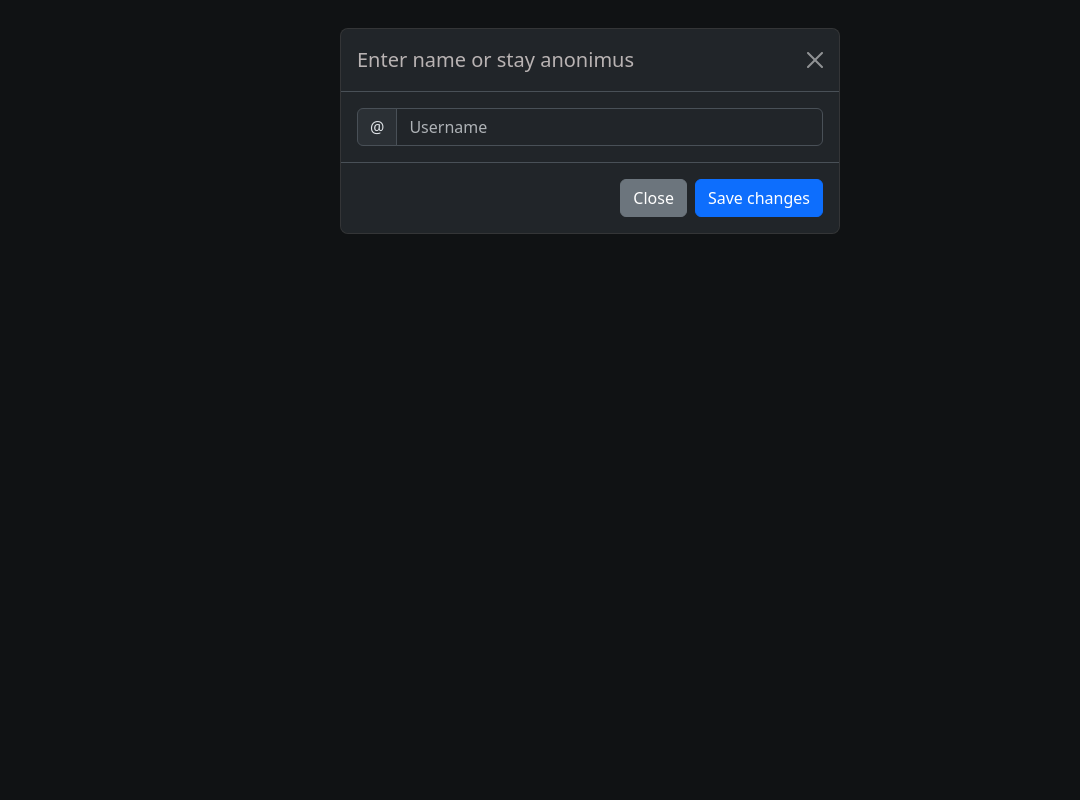
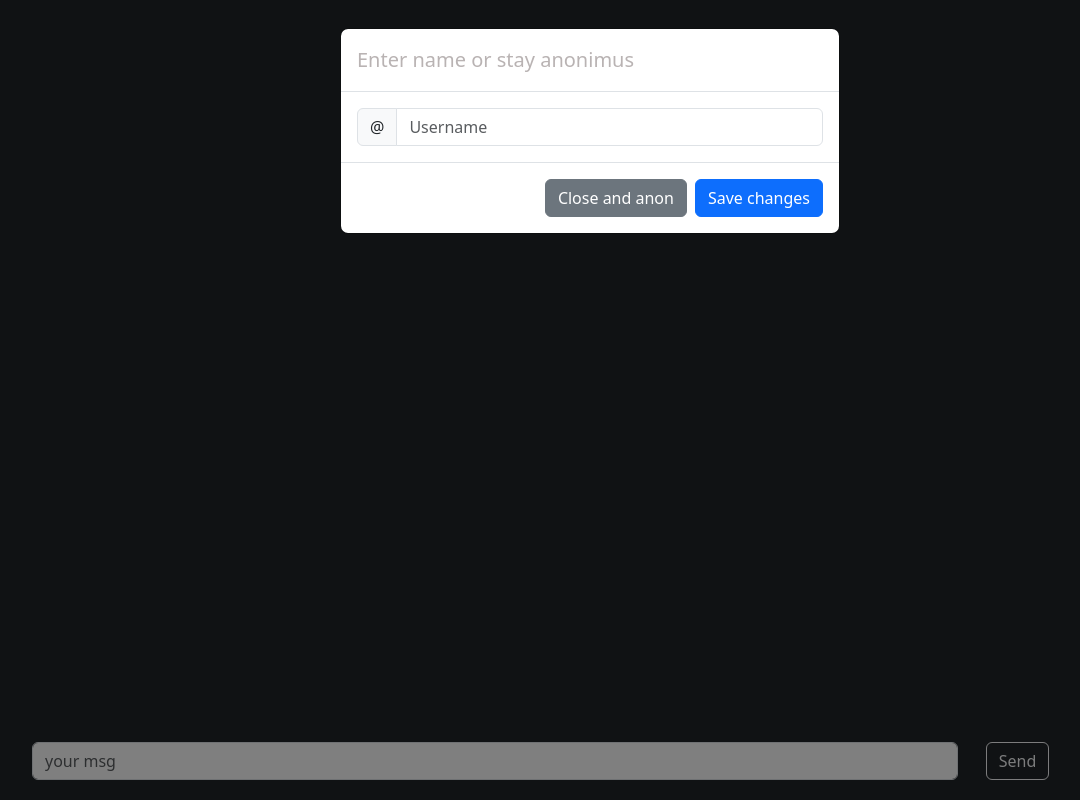
Before and after one commit to razdor13/26hwChatWithWebSocket, a website built with webpack: page src/index.html in a window 1280 px wide. Shown: the whole page, without its empty margins (50-1130 px from the left). Built offline with nearby package versions, Linux system fonts and the light colour scheme; no server answers.

Commit message:
added webSocket logic and input for chat

```diff
--- a/package.json
+++ b/package.json
@@ -35,6 +35,7 @@
     "mini-css-extract-plugin": "^2.8.0",
     "nodemon": "^3.0.3",
     "path": "^0.12.7",
-    "url": "^0.11.3"
+    "url": "^0.11.3",
+    "ws": "^8.16.0"
   }
 }
--- a/src/index.html
+++ b/src/index.html
@@ -6,12 +6,13 @@
     <title>Bootstrap w/ Webpack</title>
   </head>
   <body >
-    <div class="modal fade" id="exampleModal" data-bs-theme="dark" tabindex="-1" aria-labelledby="exampleModalLabel" aria-hidden="true">
+      <div class="modal-section">
+        <div class="modal fade" id="staticBackdrop" data-bs-backdrop="static" data-bs-keyboard="false" tabindex="-1" aria-labelledby="staticBackdropLabel" aria-hidden="true">
           <div class="modal-dialog">
             <div class="modal-content">
               <div class="modal-header">
                 <h1 class="modal-title fs-5" id="exampleModalLabel">Enter name or stay anonimus</h1>
-              <button type="button" class="btn-close" data-bs-dismiss="modal" aria-label="Close"></button>
+                <!-- <button type="button" class="btn-close" data-bs-dismiss="modal" aria-label="Close"></button> -->
               </div>
               <div class="modal-body">
                 <div class="input-group flex-nowrap">
@@ -20,8 +21,21 @@
                 </div>
               </div>
               <div class="modal-footer">
-              <button type="button" class="btn btn-secondary" data-bs-dismiss="modal">Close</button>
+                <button type="button" class="btn btn-secondary" data-bs-dismiss="modal" id="anon">Close and anon</button>
                 <button type="button" class="btn btn-primary" id="setname">Save changes</button>
+              </div>
+            </div>
+          </div>
+        </div>
+      </div>
+      <div class="chat-section">
+        <div class="container text-center">
+          <div class="row align-items-end">
+            <div class="col-sm-10">
+              <input class="form-control" type="text" placeholder="your msg" aria-label="default input example" id="inputMsg">
+            </div>
+            <div class="col-1">
+              <button type="button" class="btn btn-outline-light" id="btnSend">Send</button>
             </div>
           </div>
         </div>
--- a/src/js/main.js
+++ b/src/js/main.js
@@ -3,8 +3,11 @@ import * as bootstrap from 'bootstrap'
 
 const input = document.getElementById('input-name')
 const btnSetName = document.getElementById('setname')
-const myModalforBT = new bootstrap.Modal(document.getElementById('exampleModal'));
+const myModalforBT = new bootstrap.Modal(document.getElementById('staticBackdrop'));
 const modal = document.querySelector('.modal-content')
+const anon = document.getElementById('anon')
+const btnForSend = document.getElementById('btnSend')
+const inputMsg = document.getElementById('inputMsg')
 let user
 openModal();
 
@@ -30,6 +33,32 @@ function doShake () {
 btnSetName.addEventListener('click', () => {
   user = input.value.trim()
   user? closeModal() : doShake()
+})
+
+anon.addEventListener('click', () => {
+  user = 'anonimus'
+  closeModal()
+  console.log(user)
+})
 
 
-})
+//webSocket
+const ws = new WebSocket('ws://localhost:5555')
+
+ws.onmessage = (event) => {
+  console.log(event.data , 'got msg')
+}
+
+ws.onopen = () => {
+  btnForSend.addEventListener('click', () => {
+    const msg = inputMsg.value.trim()
+  if (msg) {
+    ws.send(msg)
+  }
+  })
+  console.log('coonect - client')
+
+}
+ws.onclose = () => {
+  console.log('disconnected')
+}
--- a/src/scss/styles.scss
+++ b/src/scss/styles.scss
@@ -4,6 +4,9 @@
 body {
     background-color: #212529;
 }
+
+
+
 
 .modal-content {
     color: rgb(185, 179, 179);
@@ -12,7 +15,12 @@ body {
 
 .modal-content.horizontal-shake {
     animation: horizontal-shaking 0.35s infinite;
-  }
+}
+
+
+
+
+
 
 @keyframes horizontal-shaking {
     0% { transform: translateX(0) }
@@ -20,4 +28,13 @@ body {
     50% { transform: translateX(-5px) }
     75% { transform: translateX(5px) }
     100% { transform: translateX(0) }
+}
+
+.container {
+
+  color: aliceblue;
+  .row {
+    height: 100vh;
+    padding-bottom: 20px;
   }
+}
```
Also changed, not shown: server/index.mjs (+19 -2 lines), 1 other file. Lines whose indentation alone changed are shown as unchanged.
